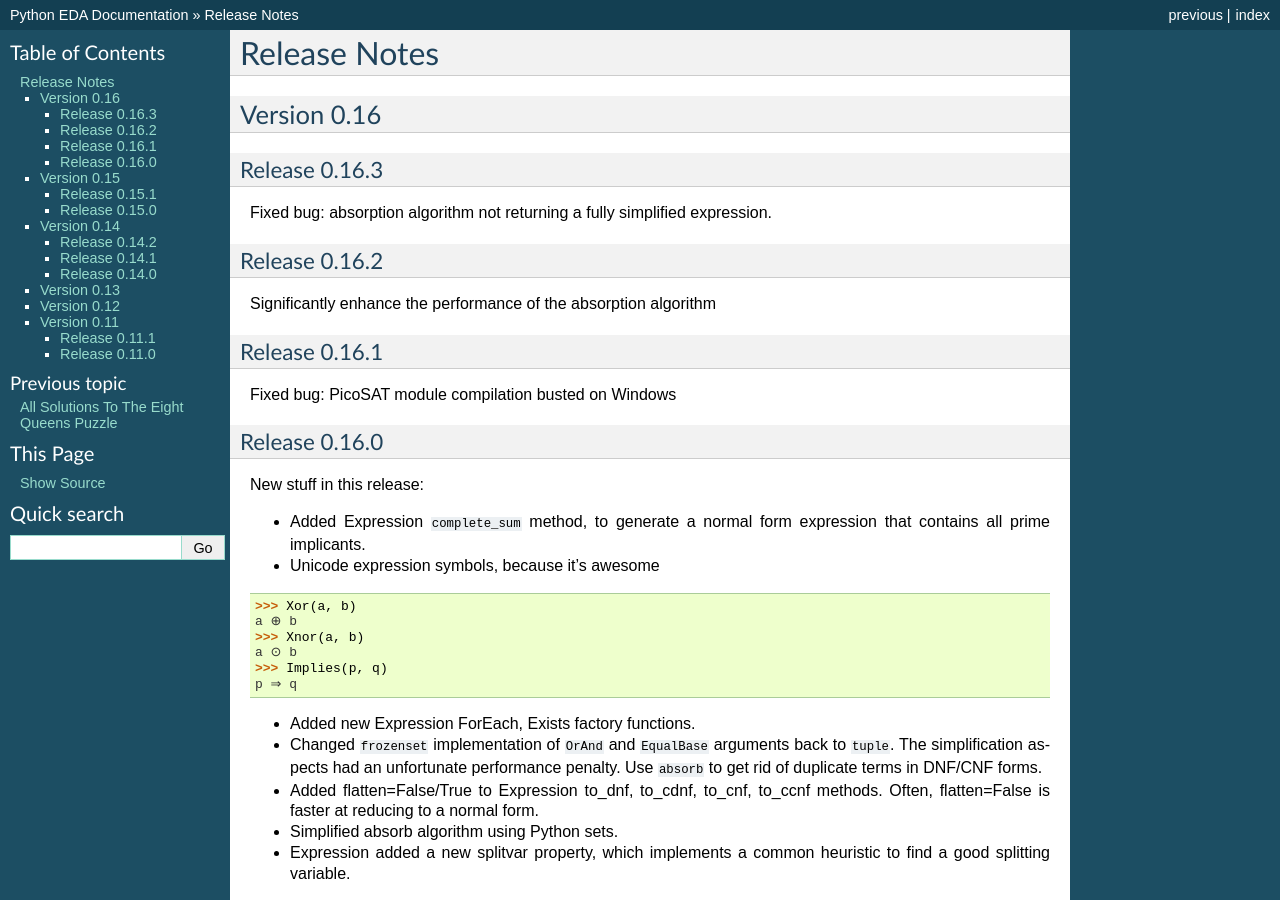
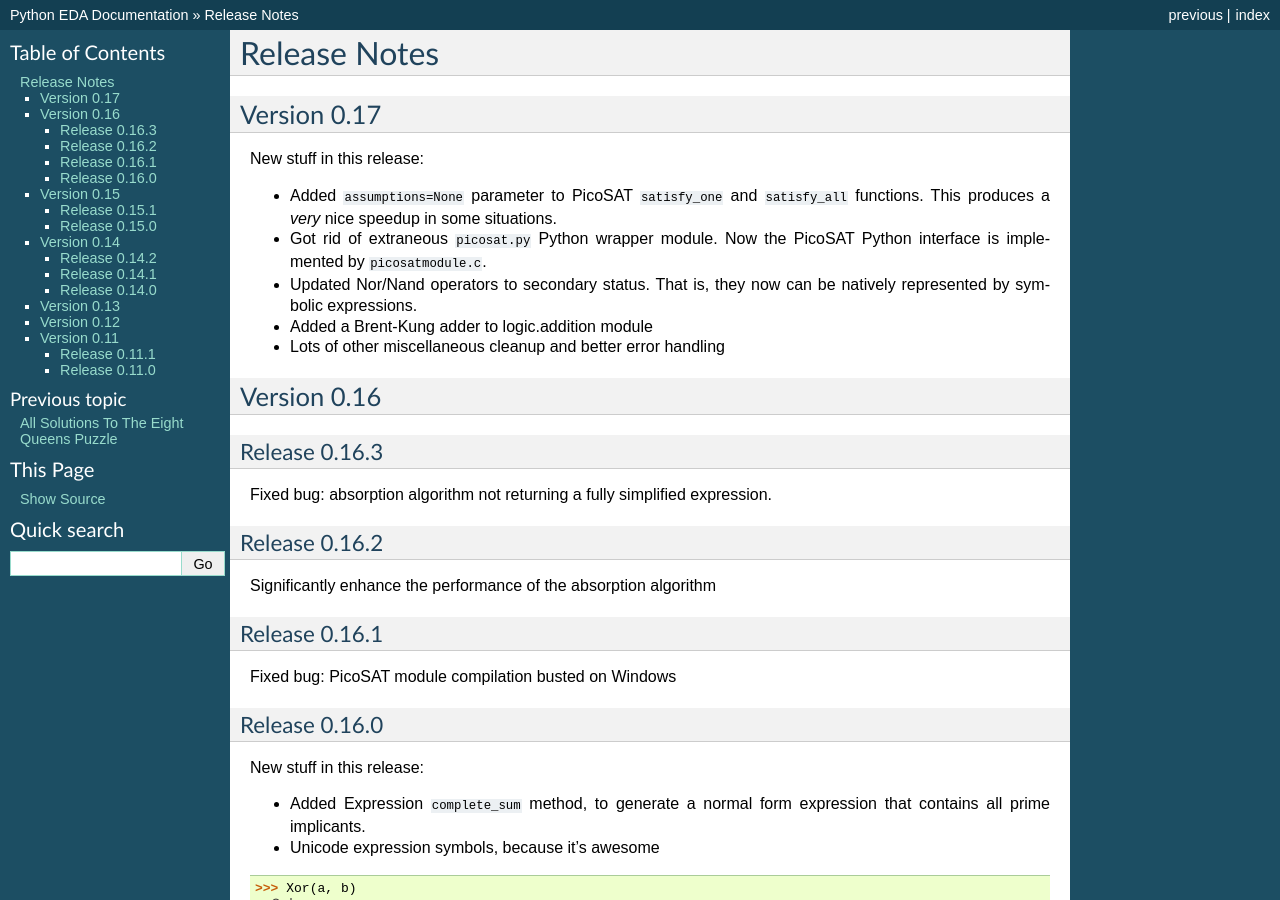
Before and after one commit to cjdrake/pyeda, a Sphinx documentation site: the page built from doc/source/relnotes.rst, in a window 1280 px wide and 900 px high. Built offline with Sphinx 7.4.7, drawn with Linux system fonts in a browser that asks for light colours.

Commit message:
Add version 0.17 release notes

```diff
--- a/doc/source/relnotes.rst
+++ b/doc/source/relnotes.rst
@@ -3,6 +3,21 @@
 *****************
   Release Notes
 *****************
+
+Version 0.17
+============
+
+New stuff in this release:
+
+* Added ``assumptions=None`` parameter to PicoSAT ``satisfy_one`` and
+  ``satisfy_all`` functions.
+  This produces a *very* nice speedup in some situations.
+* Got rid of extraneous ``picosat.py`` Python wrapper module.
+  Now the PicoSAT Python interface is implemented by ``picosatmodule.c``.
+* Updated Nor/Nand operators to secondary status.
+  That is, they now can be natively represented by symbolic expressions.
+* Added a Brent-Kung adder to logic.addition module
+* Lots of other miscellaneous cleanup and better error handling
 
 Version 0.16
 ============
```
